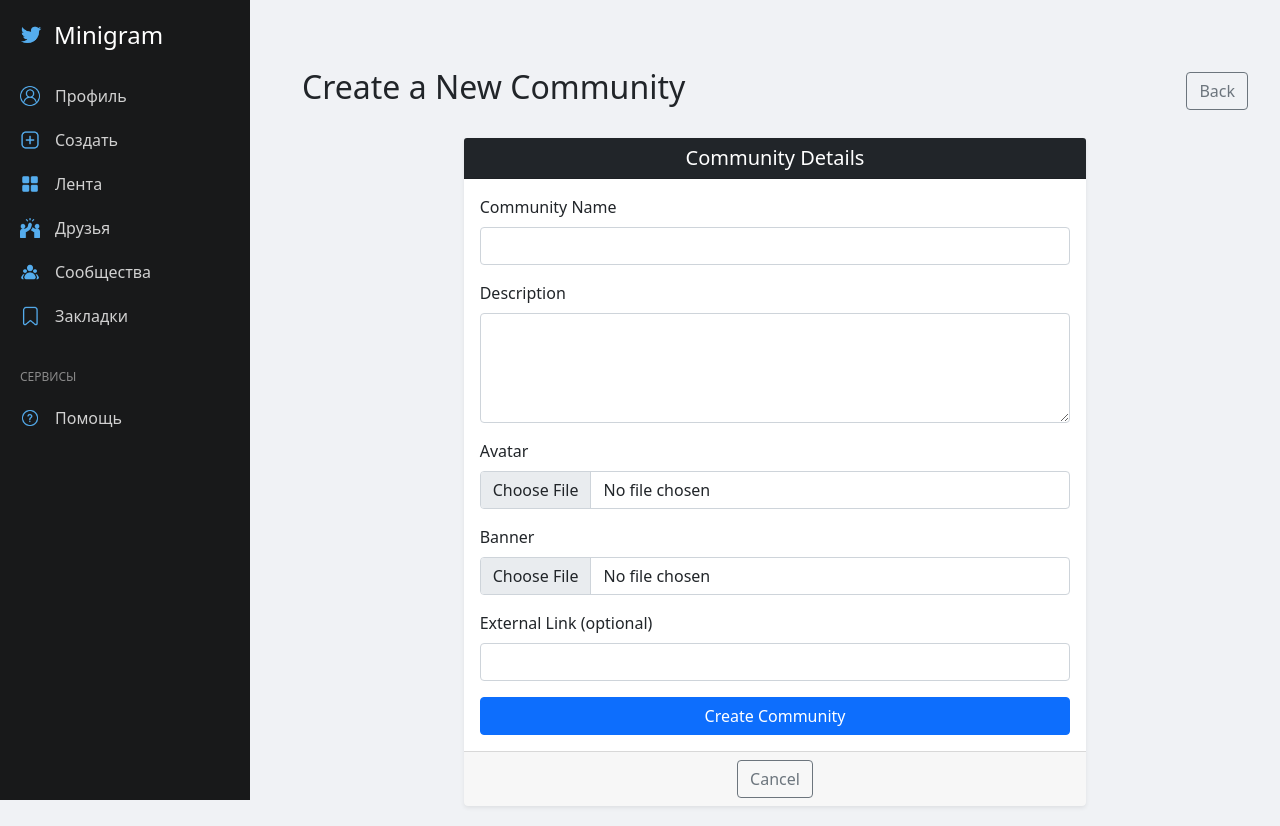
After one commit to Aqwarys/Minigram, a Django app: page /create_community/ in a window 1280 px wide. The commit adds this page. Run offline with Django 5.2, Linux system fonts and the light colour scheme; the visitor is signed in with stand-in values (Sample User, id 1).

Commit message:
communities list and create community

```diff
--- a/templates/base.html
+++ b/templates/base.html
@@ -72,7 +72,7 @@
         {% comment %} <a href="#"><img src="{% static 'icons/messenger.png' %}" alt="Messenger"> Мессенджер</a> {% endcomment %}
         {% comment %} <a href="#"><img src="{% static 'icons/calls.png' %}" alt="Calls"> Звонки</a> {% endcomment %}
         <a class='links'href="{% url 'users:friends' request.user.username %}"><img src="{% static 'icons/friends.png' %}" alt="Friends"> Друзья</a>
-        <a class='links'href="#"><img src="{% static 'icons/communities.png' %}" alt="Communities"> Сообщества</a>
+        <a class='links'href="{% url 'users:communities_list' %}"><img src="{% static 'icons/communities.png' %}" alt="Communities"> Сообщества</a>
         {% comment %} <a href="#"><img src="{% static 'icons/photos.png' %}" alt="Photos"> Фото</a> {% endcomment %}
         {% comment %} <a href="#"><img src="{% static 'icons/music.png' %}" alt="Music"> Музыка</a> {% endcomment %}
         {% comment %} <a href="#"><img src="{% static 'icons/videos.png' %}" alt="Videos"> Видео</a> {% endcomment %}
--- a/templates/users/community.html
+++ b/templates/users/community.html
@@ -5,7 +5,10 @@
     <div class="card shadow-lg border-0 rounded-4">
         <div class="card-body">
             <!-- Баннер сообщества -->
-            <img src="{{ community.banner.url }}" alt="Community Banner" class="img-fluid rounded-3 mb-3">
+            <img src="{{ community.banner.url }}" alt="Community Banner"
+                    class="w-100 rounded-3 mb-3"
+                    style="height: 250px; object-fit: cover; object-position: center;">
+
 
             <!-- Информация о сообществе -->
             <div class="d-flex align-items-center mb-3">
--- /dev/null
+++ b/templates/users/create_community.html
@@ -0,0 +1,78 @@
+{% extends "base.html" %}
+
+{% block title %}Create Community{% endblock title %}
+
+{% block content %}
+<div class="container mt-5">
+    <div class="d-flex justify-content-between align-items-center mb-4">
+        <h2 class="text-center">Create a New Community</h2>
+        <a href="{% url 'users:communities_list' %}" class="btn btn-outline-secondary">Back</a>
+    </div>
+
+    <div class="row justify-content-center">
+        <div class="col-md-8">
+            <div class="card shadow-sm border-0">
+                <div class="card-header bg-dark text-white text-center">
+                    <h5 class="mb-0">Community Details</h5>
+                </div>
+                <div class="card-body">
+                    <form method="post" enctype="multipart/form-data">
+                        {% csrf_token %}
+
+                        <!-- Community Name -->
+                        <div class="mb-3">
+                            <label for="id_name" class="form-label">Community Name</label>
+                            <input type="text" class="form-control" id="id_name" name="name" value="{{ form.name.value|default:'' }}" required>
+                            {% if form.name.errors %}
+                                <div class="text-danger mt-1">{{ form.name.errors.0 }}</div>
+                            {% endif %}
+                        </div>
+
+                        <!-- Description -->
+                        <div class="mb-3">
+                            <label for="id_description" class="form-label">Description</label>
+                            <textarea class="form-control" id="id_description" name="description" rows="4">{{ form.description.value|default:'' }}</textarea>
+                            {% if form.description.errors %}
+                                <div class="text-danger mt-1">{{ form.description.errors.0 }}</div>
+                            {% endif %}
+                        </div>
+
+                        <!-- Avatar Upload -->
+                        <div class="mb-3">
+                            <label for="id_avatar" class="form-label">Avatar</label>
+                            <input type="file" class="form-control" id="id_avatar" name="avatar">
+                            {% if form.avatar.errors %}
+                                <div class="text-danger mt-1">{{ form.avatar.errors.0 }}</div>
+                            {% endif %}
+                        </div>
+
+                        <!-- Banner Upload -->
+                        <div class="mb-3">
+                            <label for="id_banner" class="form-label">Banner</label>
+                            <input type="file" class="form-control" id="id_banner" name="banner">
+                            {% if form.banner.errors %}
+                                <div class="text-danger mt-1">{{ form.banner.errors.0 }}</div>
+                            {% endif %}
+                        </div>
+
+                        <!-- External Link -->
+                        <div class="mb-3">
+                            <label for="id_link" class="form-label">External Link (optional)</label>
+                            <input type="url" class="form-control" id="id_link" name="link" value="{{ form.link.value|default:'' }}">
+                            {% if form.link.errors %}
+                                <div class="text-danger mt-1">{{ form.link.errors.0 }}</div>
+                            {% endif %}
+                        </div>
+
+                        <!-- Submit Button -->
+                        <button type="submit" class="btn btn-primary w-100">Create Community</button>
+                    </form>
+                </div>
+                <div class="card-footer text-center">
+                    <a href="{% url 'users:communities_list' %}" class="btn btn-outline-secondary">Cancel</a>
+                </div>
+            </div>
+        </div>
+    </div>
+</div>
+{% endblock content %}
--- a/users/form.py
+++ b/users/form.py
@@ -1,6 +1,6 @@
 from django import forms
 from django.contrib.auth.forms import UserCreationForm
-from .models import User, Profile, Posts
+from .models import User, Profile, Posts, Community
 
 class UserRegestrationForm(UserCreationForm):
     class Meta:
@@ -21,3 +21,9 @@ class PostCreateForm(forms.ModelForm):
     class Meta:
         model = Posts
         fields = ['image', 'description']
+
+
+class CreateCommunityForm(forms.ModelForm):
+    class Meta:
+        model = Community
+        fields = ['avatar', 'banner', 'name', 'description', 'link']
--- a/users/urls.py
+++ b/users/urls.py
@@ -25,4 +25,6 @@ urlpatterns = [
     path('bookmarks/', views.bookmarks_view, name='bookmarks'),
     path('community/<str:slugger>', views.community_view, name='community'),
     path('follow/<str:slugger>', views.community_follow, name='community_follow'),
+    path('communities/', views.community_list, name='communities_list'),
+    path('create_community/', views.create_community, name='create_community'),
 ]
--- a/users/views.py
+++ b/users/views.py
@@ -9,7 +9,7 @@ from django.contrib.auth.views import LogoutView
 from django.db.models import Count
 
 
-from .form import UserRegestrationForm, UserLoginForm, ProfileEditForm, PostCreateForm
+from .form import UserRegestrationForm, UserLoginForm, ProfileEditForm, PostCreateForm, CreateCommunityForm
 from .models import User, Profile, Posts, Likes, Followers, Bookmark, Community, Community_Follow
 
 # Create your views here.
@@ -172,7 +172,9 @@ def follow(request, user_pk):
         # Если связь уже существует, удаляем её
         follow.delete()
 
-    return redirect('users:profile', username=user2.username)
+    previous_url = request.META.get('HTTP_REFERER', 'users:feed')  # Указываем fallback на feed, если HTTP_REFERER пустой
+    return redirect(previous_url)
+
 
 
 @login_required(login_url='/login/')
@@ -261,4 +263,35 @@ def community_follow(request, slugger):
     if not created:
         follow.delete()
 
-    return redirect('users:community', slugger=slugger)
+    previous_url = request.META.get('HTTP_REFERER', 'users:feed')  # Указываем fallback на feed, если HTTP_REFERER пустой
+    return redirect(previous_url)
+
+
+@login_required(login_url='/login/')
+def community_list(request):
+    user = request.user
+    communites = Community_Follow.objects.filter(user=user)
+    own_community = Community.objects.filter(owner=user)
+    context = {
+        'communities': communites,
+        'own_community': own_community
+    }
+
+    return render(request, 'users/communities.html', context=context)
+
+
+@login_required(login_url='/login/')
+def create_community(request):
+    if request.method == 'POST':
+        form = CreateCommunityForm(request.POST, request.FILES)
+        if form.is_valid():
+            community = form.save(commit=False)
+            community.owner = request.user
+            community.save()
+            return redirect('users:community', slugger=community.slug)
+    else:
+        form = CreateCommunityForm()
+    context = {
+        'form': form
+    }
+    return render(request, 'users/create_community.html', context=context)
```
Also changed, not shown: templates/users/communities.html (added, +68 -0 lines).
